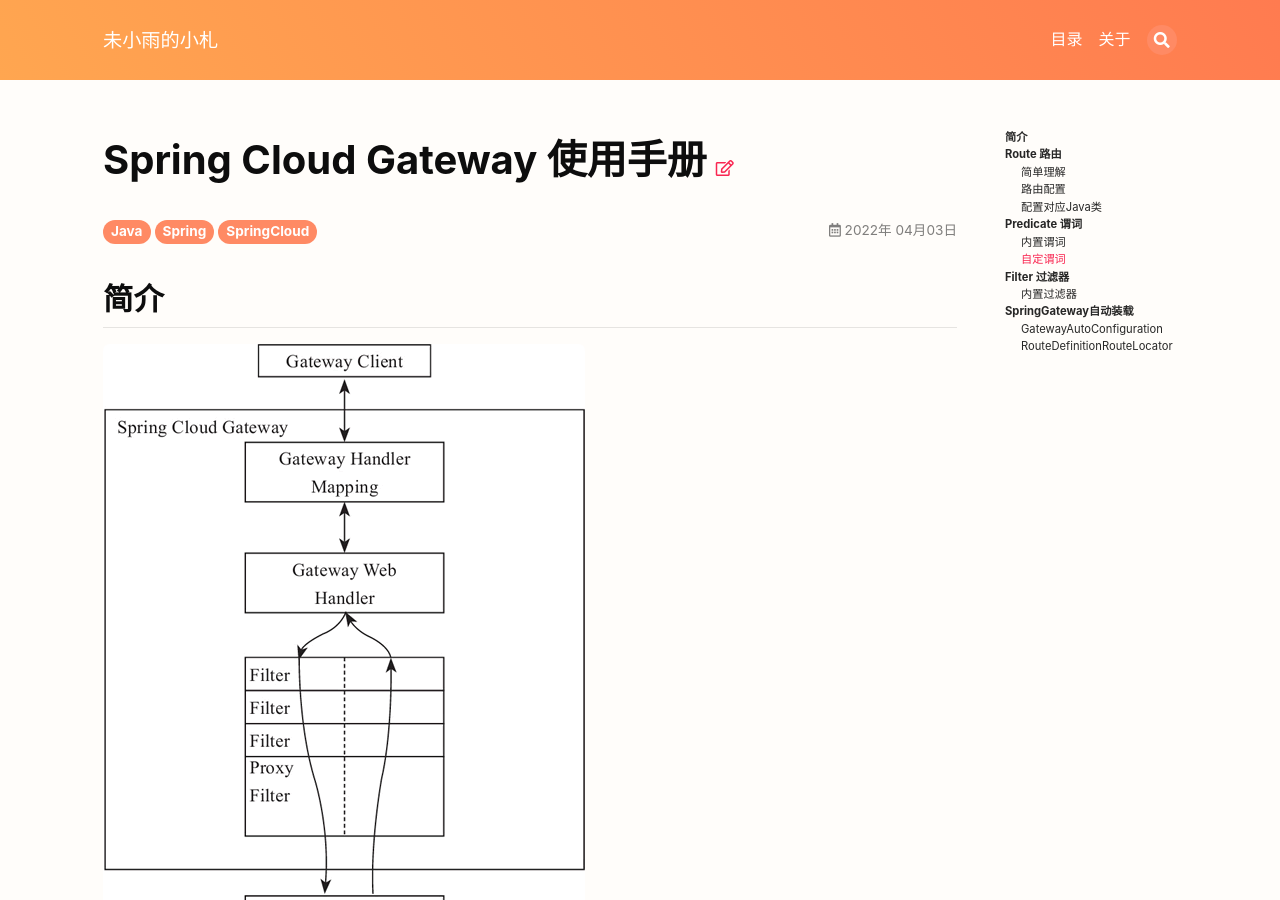
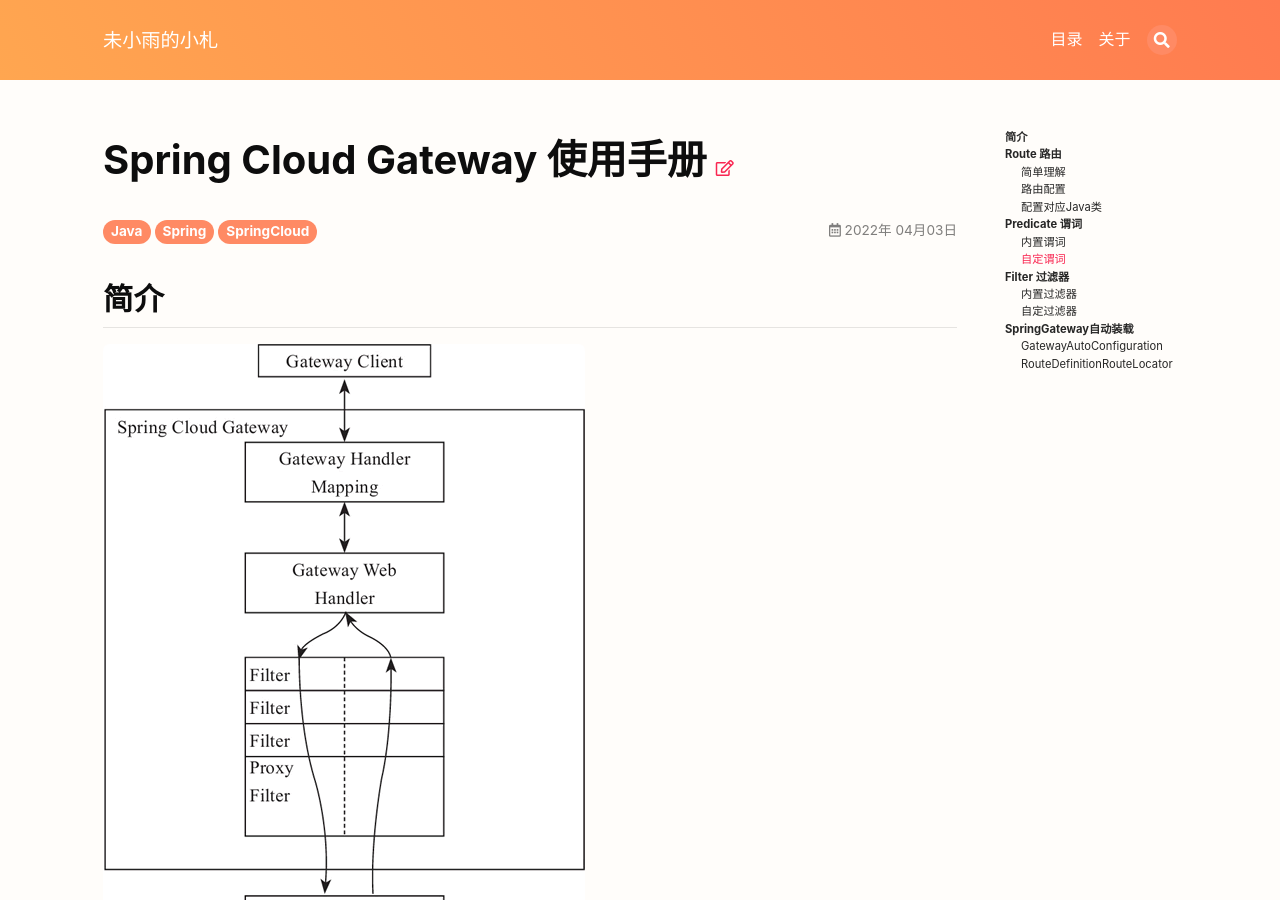
Before and after one commit to cloudland/cloudland.github.io, a Jekyll site: the page built from _posts/program/2022-04-03-java-spring-cloud-gateway.md, in a window 1280 px wide and 900 px high. Built offline with Jekyll 4.4.1, drawn with Linux system fonts in a browser that asks for light colours; nearby versions of some CDN libraries.

Commit message:
新增springGateway学习笔记

````diff
--- a/_posts/program/2022-04-03-java-spring-cloud-gateway.md
+++ b/_posts/program/2022-04-03-java-spring-cloud-gateway.md
@@ -363,7 +363,9 @@
 StripPrefixGatewayFilterFactory
 ```
 
-#### 自定谓词类编写
+### 自定过滤器
+
+#### 自定过滤器类编写
 
 ```java
 /**
````
